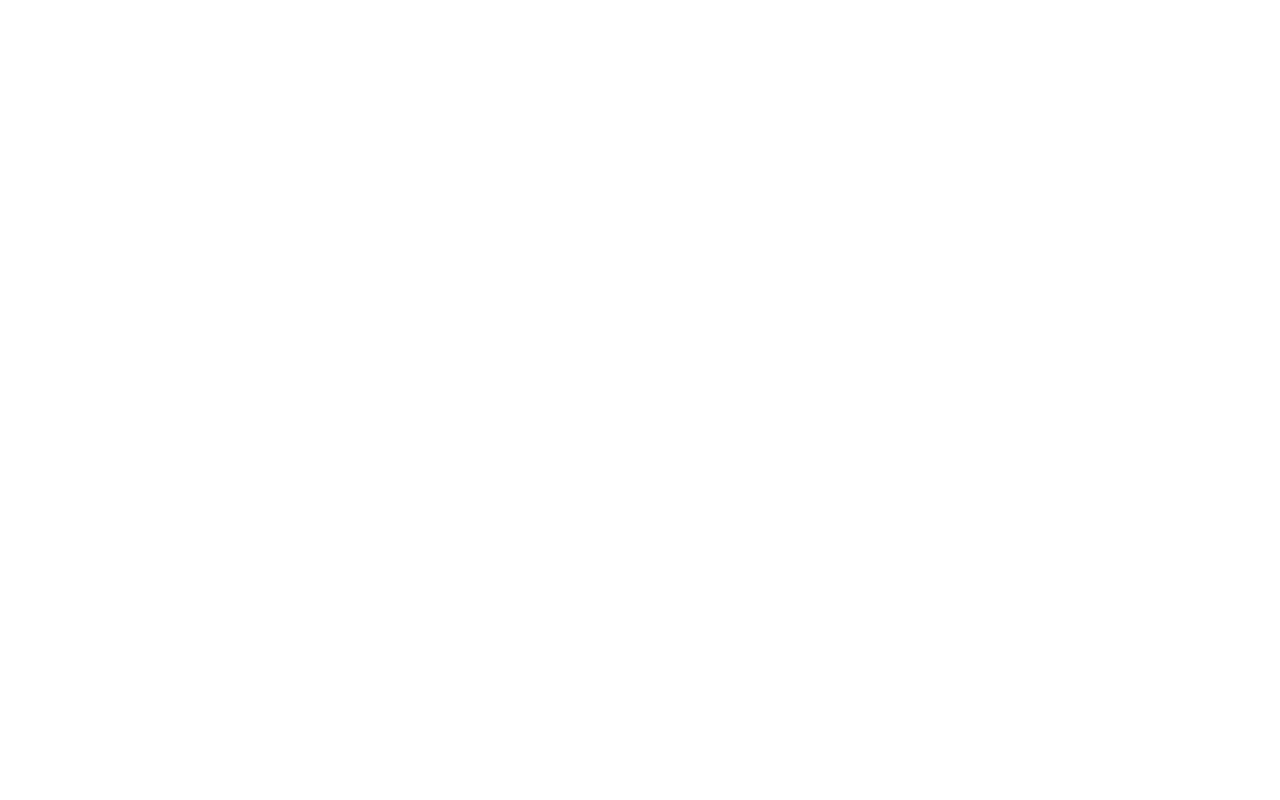
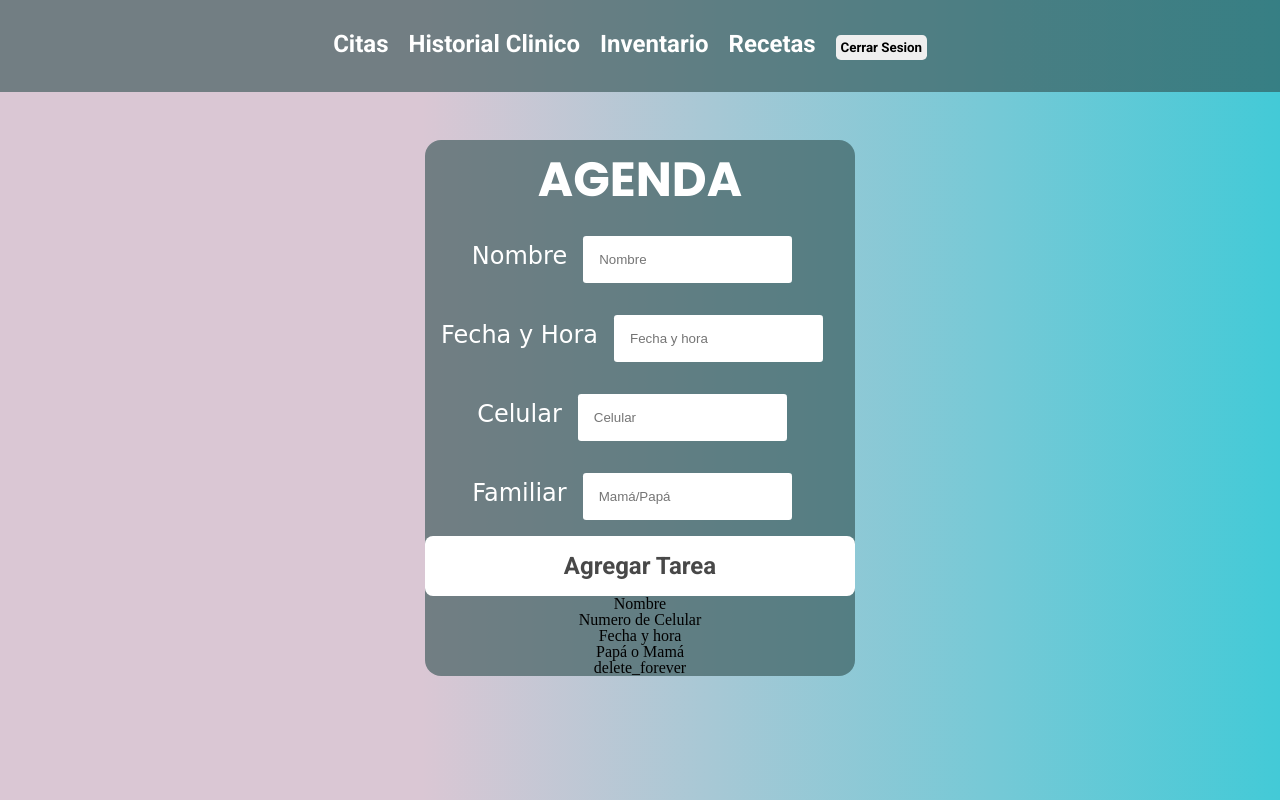
Before and after one commit to EliteDev/Medical-Office-App, a plain HTML site: page pages/__citas.html in a window 1280 px wide. Drawn offline with Linux system fonts and the light colour scheme; a web font is replaced by a local one.

Commit message:
start create citas

```diff
--- a/Js/__login.js
+++ b/Js/__login.js
@@ -0,0 +1,13 @@
+let form = document.getElementById("login-form");
+form.addEventListener("submit", function(event) {
+  event.preventDefault();
+
+  let username = document.getElementById("username").value;
+  let password = document.getElementById("password").value;
+
+  if (username === "usuario" && password === "contra") {
+    window.location.href = "./pages/__citas.html";
+  } else {
+    alert("Usuario o contraseña incorrectos");
+  }
+});
--- a/pages/__citas.html
+++ b/pages/__citas.html
@@ -1,12 +1,50 @@
 <!DOCTYPE html>
 <html lang="en">
-<head>
-    <meta charset="UTF-8">
-    <meta http-equiv="X-UA-Compatible" content="IE=edge">
-    <meta name="viewport" content="width=device-width, initial-scale=1.0">
+  <head>
+    <meta charset="UTF-8" />
+    <meta http-equiv="X-UA-Compatible" content="IE=edge" />
+    <meta name="viewport" content="width=device-width, initial-scale=1.0" />
     <title>Document</title>
-</head>
-<body>
-
-</body>
+    <link rel="stylesheet" href="../styles/index.css" />
+  </head>
+  <body>
+    <header>
+      <nav class="nav__hero" id="nav__js">
+        <ul class="nav__ul">
+          <li><a href="./__citas.html">Citas</a></li>
+          <li><a href="./__historial.html">Historial Clinico</a></li>
+          <li><a href="./__inventario.html">Inventario</a></li>
+          <li><a href="./__recetas.html">Recetas</a></li>
+          <li>
+            <a href="../index.html"
+              ><button type="submit" id="nav__button">Cerrar Sesion</button></a
+            >
+          </li>
+        </ul>
+      </nav>
+    </header>
+    <main>
+      <div class="hero__container">
+        <div class="hero__boxContainer">
+          <h2>AGENDA</h2>
+          <div class="form__data">
+            <label for="">Nombre<input type="text" name="name" id="name" placeholder="Nombre" /></label>
+            <label for="">Fecha y Hora<input type="text" name="date" id="date" placeholder="Fecha y hora"/></label>
+            <label for="">Celular<input type="text" name="number" id="number" placeholder="Celular"/></label>
+            <label for="">Familiar<input type="text" name="nameFamily" id="nameFamily" placeholder="Mamá/Papá"/></label>
+            <button class="hero__btn">Agregar Tarea</button>
+            <div class="list__data">
+              <div class="data">
+                <h3>Nombre</h3>
+                <p>Numero de Celular</p>
+                <p>Fecha y hora</p>
+                <p>Papá o Mamá</p>
+                <span class="material__icons">delete_forever</span>
+              </div>
+            </div>
+          </div>
+        </div>
+      </div>
+    </main>
+  </body>
 </html>
--- a/styles/index.scss
+++ b/styles/index.scss
@@ -2,3 +2,4 @@
 @import "./partials/_variables";
 @import "./partials/_log";
 @import "./partials/_navbar";
+@import "./partials/_hero";
--- /dev/null
+++ b/styles/partials/__hero.scss
@@ -0,0 +1,53 @@
+.hero__container {
+  margin-top: 3rem;
+  display: grid;
+  align-items: center;
+  align-content: center;
+  justify-content: center;
+
+}
+.hero__boxContainer {
+  background-color: $color-primary-op;
+  border-radius: 1rem;
+}
+.hero__boxContainer h2 {
+  font-family: $font-for;
+  color: white;
+  font-size: 3rem;
+  margin: 1rem;
+  text-align: center;
+}
+.form__data{
+    display: grid;
+    justify-content: center;
+    text-align: center;
+}
+.form__data label {
+  font-family: $font-primary;
+  color: white;
+  margin: 0 1rem;
+  font-size: 1.5rem;
+  flex-direction: column;
+}
+.form__data input {
+  border: none;
+  border-radius: 0.2rem;
+  margin: 1rem;
+  padding: 1rem;
+  flex-direction: row;
+}
+.hero__btn {
+  font-size: 1.5rem;
+  padding: 1rem 2rem;
+  margin-top: 0rem;
+  border-radius: 0.5rem;
+  font-family: $font-third;
+  background-color: white;
+  color: rgba(0, 0, 0, 0.716);
+  border: none;
+  flex-direction: column;
+}
+.data{
+    display: flex;
+    flex-direction: column;
+}
--- a/styles/partials/__log.scss
+++ b/styles/partials/__log.scss
@@ -84,12 +84,6 @@ h1 {
   transition: 170ms;
   cursor: pointer;
 }
-/* ----------------------------------------------
- * Generated by Animista on 2023-3-31 10:53:48
- * Licensed under FreeBSD License.
- * See http://animista.net/license for more info.
- * w: http://animista.net, t: @cssanimista
- * ---------------------------------------------- */
 
 @keyframes scale-up-center {
   0% {
--- a/styles/partials/__variables.scss
+++ b/styles/partials/__variables.scss
@@ -1,4 +1,5 @@
 @import url('https://fonts.googleapis.com/css2?family=Noto+Serif&family=Patua+One&family=Roboto:wght@700&display=swap');
+@import url('https://fonts.googleapis.com/css2?family=Poppins:wght@700&display=swap');
 $color-primary: #2f4f4f ;
 $color-primary-op: #2f4f4f9a ;
 $color-primary-op-2: #2f4f4f42 ;
@@ -8,3 +9,4 @@ $color-secondary: #CBE4DE;
 $font-primary: 'Patua One', cursive ;
 $font-secondary:  'Noto Serif', serif;
 $font-third: 'Roboto', sans-serif;
+$font-for: 'Poppins', sans-serif;
```
Also changed, not shown: home.html (deleted, +0 -28 lines), index.html (+5 -5 lines), styles/index.css, 1 other file.
